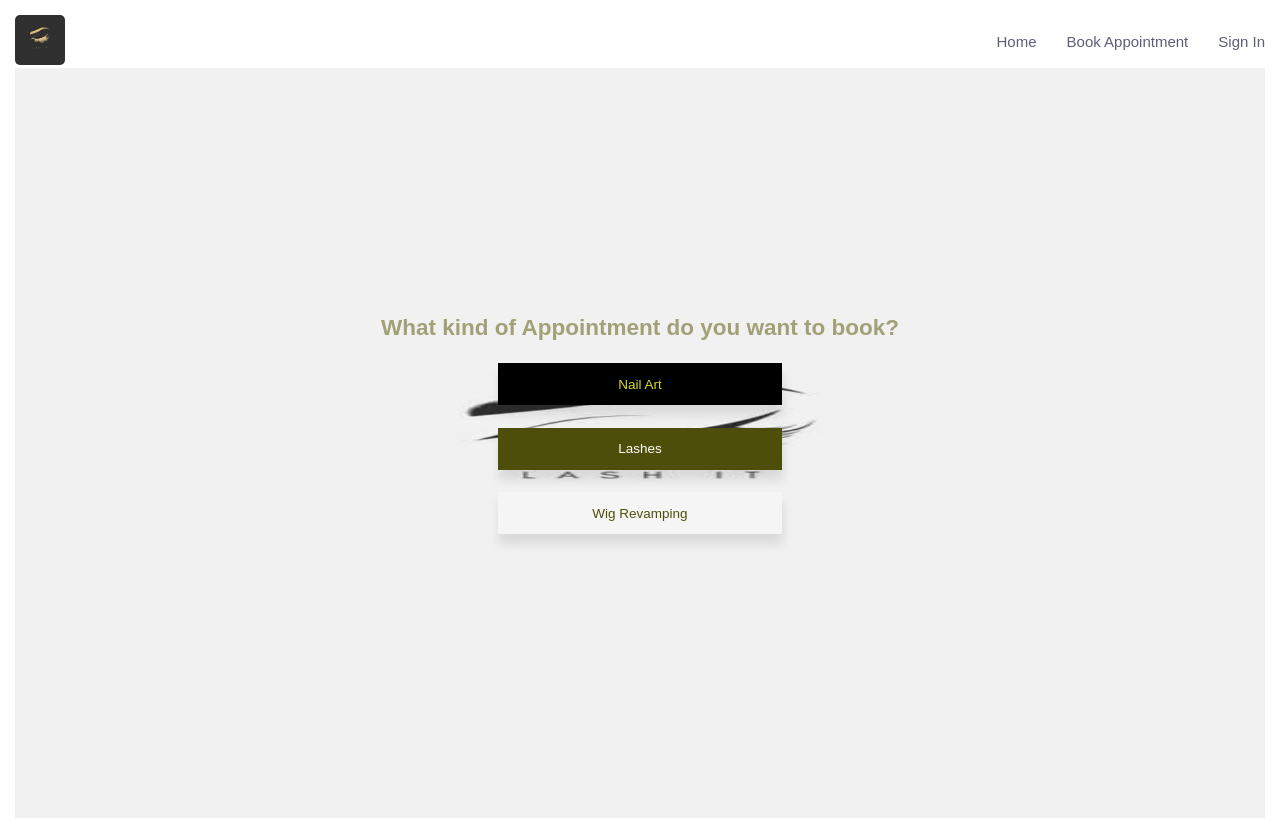
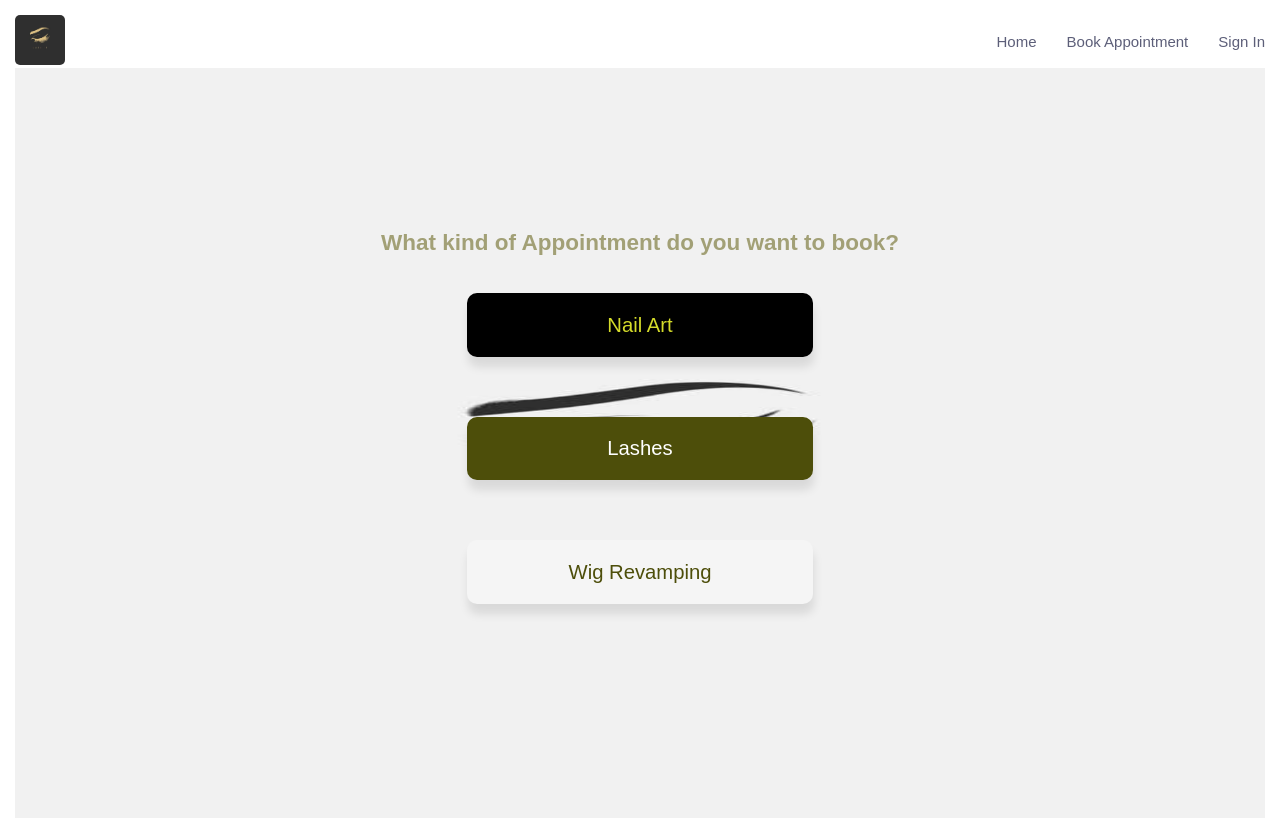
Before and after one commit to abmanaf/saloon-site, a React (Vite) app: page /Book in a window 1280 px wide. Built offline with nearby package versions, Linux system fonts and the light colour scheme; a web font is replaced by a local one.

Commit message:
changs made

```diff
--- a/src/Components/BookApp/Book.css
+++ b/src/Components/BookApp/Book.css
@@ -25,7 +25,7 @@
   align-items: center;
   justify-content: center;
   color: #a2a076;
-  width: 70%;
+  width: 100%;
   margin-left: auto;
   margin-right: auto;
 }
@@ -42,11 +42,12 @@
 }
 
 .overlay li {
-  margin: 0.5em 0;
   width: 100%;
+  padding: 1em 3em;
+  font-size: 1.5em;
 }
 .overlay button {
-  padding: 1em 7em;
+  padding: 1.5em 5em;
   border: none;
   background-color: #fff;
   color: #000;
@@ -55,6 +56,7 @@
   width: 100%;
   margin-bottom: 15px;
   box-shadow: 1px 10px 10px rgba(0, 0, 0, 0.1);
+  border-radius: 10px;
 }
 
 .overlay button:hover {
@@ -66,7 +68,7 @@
   }
 
   .overlay button {
-    padding: 1em 7em;
+    padding: 1em 5em;
 
     font-size: 0.9em;
   }
```
